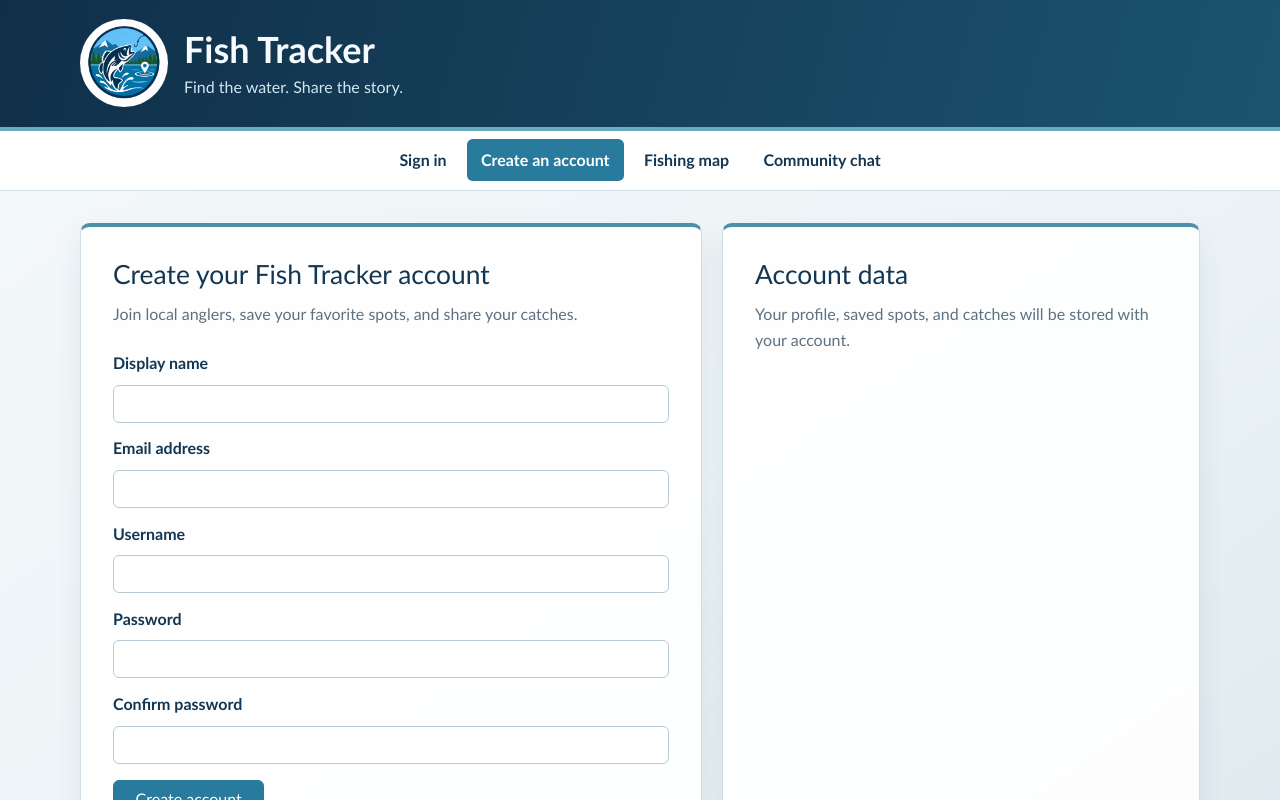
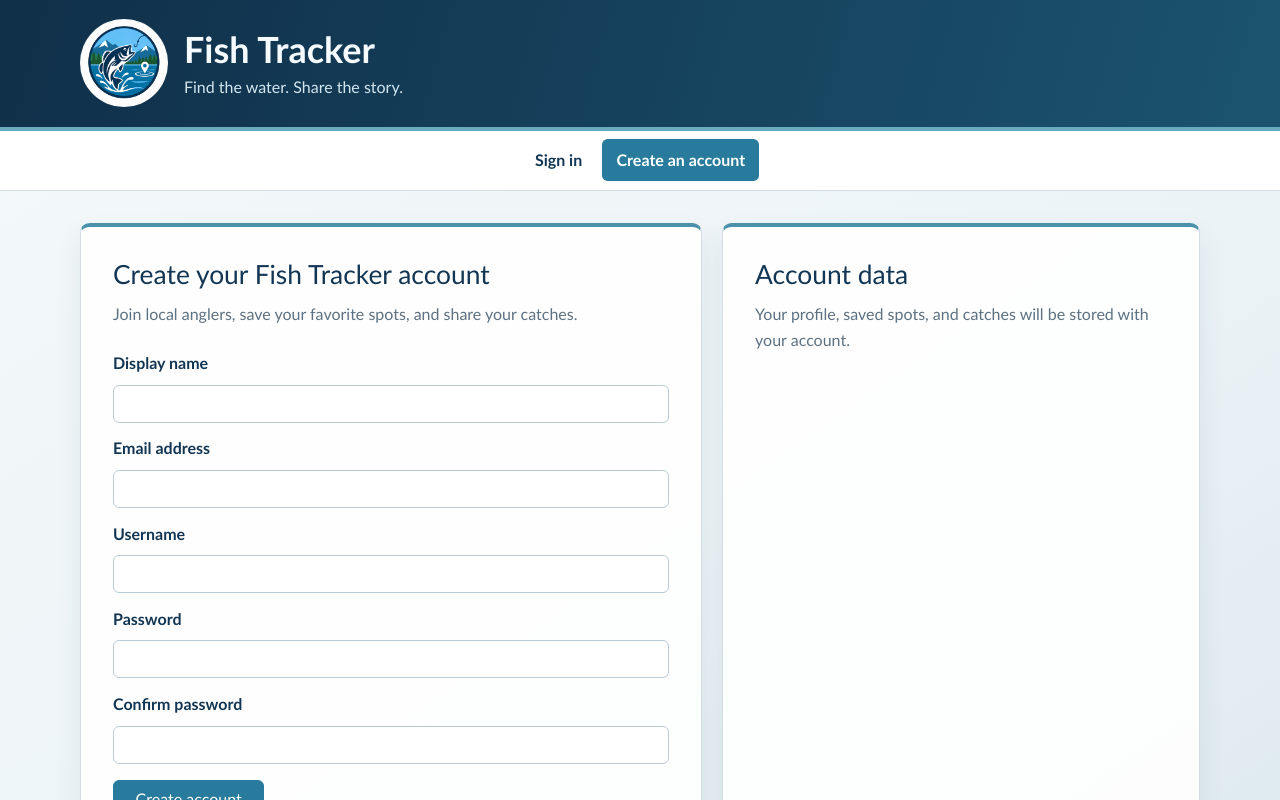
Before and after one commit to trbullock/startup, a React (Vite) app in the folder startup-html/: page /account in a window 1280 px wide. Shown: the top 800 px of the page. Built offline with nearby package versions, Linux system fonts and the light colour scheme.

Commit message:
Nav bar/sign in

```diff
--- a/startup-html/src/account/account.jsx
+++ b/startup-html/src/account/account.jsx
@@ -3,7 +3,7 @@ import { useNavigate } from 'react-router-dom';
 import { createAccount } from '../login/authStorage';
 import './account.css';
 
-export function Account() {
+export function Account({ onAuthChange }) {
   const [error, setError] = React.useState('');
   const navigate = useNavigate();
 
@@ -18,12 +18,13 @@ export function Account() {
     }
 
     try {
-      createAccount({
+      const currentUser = createAccount({
         displayName: formData.get('display-name').trim(),
         email: formData.get('email').trim(),
         username: formData.get('username').trim(),
         password,
       });
+      onAuthChange(currentUser);
       navigate('/login');
     } catch (submitError) {
       setError(submitError.message);
--- a/startup-html/src/app.jsx
+++ b/startup-html/src/app.jsx
@@ -7,8 +7,11 @@ import { Login } from './login/login';
 import { Chat } from './chat/chat';
 import { Map } from './map/map';
 import { Account } from './account/account';
+import { getCurrentUser } from './login/authStorage';
 
 export default function App() {
+  const [currentUser, setCurrentUser] = React.useState(getCurrentUser);
+
   return (
   <BrowserRouter>
     <div className="body">
@@ -25,14 +28,14 @@ export default function App() {
         <nav className="site-nav" aria-label="Primary navigation">
         <NavLink className="nav-link" to="/login" aria-current="page">Sign in</NavLink>
         <NavLink className="nav-link" to="/account">Create an account</NavLink>
-        <NavLink className="nav-link" to="/map">Fishing map</NavLink>
-        <NavLink className="nav-link" to="/chat">Community chat</NavLink>
+        {currentUser && <NavLink className="nav-link" to="/map">Fishing map</NavLink>}
+        {currentUser && <NavLink className="nav-link" to="/chat">Community chat</NavLink>}
         </nav>
 
         <Routes>
             <Route path='/' element={<Navigate to="/login" replace />} />
-            <Route path='/login' element={<Login />} exact />
-            <Route path='/account' element={<Account />} />
+          <Route path='/login' element={<Login currentUser={currentUser} onAuthChange={setCurrentUser} />} exact />
+          <Route path='/account' element={<Account onAuthChange={setCurrentUser} />} />
             <Route path='/map' element={<Map />} />
             <Route path='/chat' element={<Chat />} />
             <Route path='*' element={<NotFound />} />
--- a/startup-html/src/login/login.jsx
+++ b/startup-html/src/login/login.jsx
@@ -1,10 +1,9 @@
 import React from 'react';
 import { Link } from 'react-router-dom';
-import { getCurrentUser, signIn, signOut } from './authStorage';
+import { signIn, signOut } from './authStorage';
 import './login.css';
 
-export function Login() {
-  const [currentUser, setCurrentUser] = React.useState(getCurrentUser);
+export function Login({ currentUser, onAuthChange }) {
   const [error, setError] = React.useState('');
 
   function handleSubmit(event) {
@@ -18,12 +17,12 @@ export function Login() {
     }
 
     setError('');
-    setCurrentUser(user);
+    onAuthChange(user);
   }
 
   function handleSignOut() {
     signOut();
-    setCurrentUser(null);
+    onAuthChange(null);
   }
 
   return (
```
Also changed, not shown: 3 other files (tests, documents, lock files or other folders).
